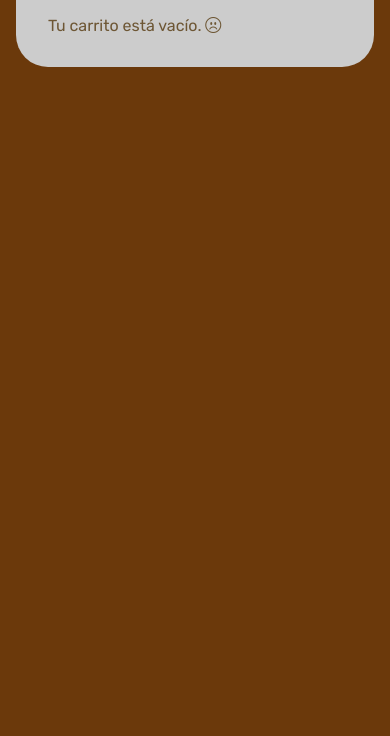
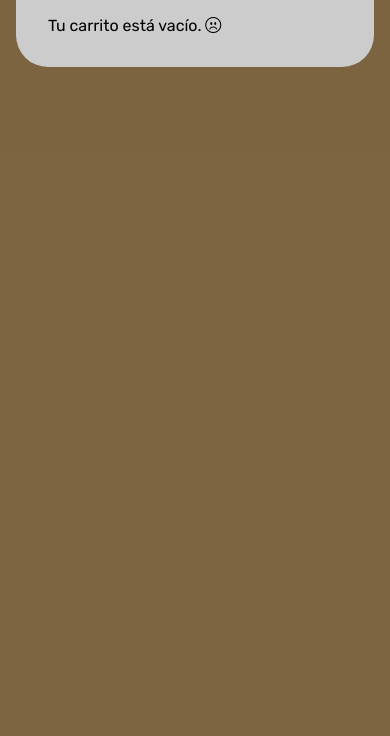
Before and after one commit to JuampiMerino-767/Estilo-Rustico-CTES, a plain HTML site: page carrito.html in a window 390 px wide. Shown: the part 108-844 px from the top of the page. Drawn offline with nearby package versions, Linux system fonts and the light colour scheme; some packages are replaced by stand-ins of ours; a script that the page names is missing.

Commit message:
Cambiando colores

```diff
--- a/assets_catalogo/CSS/main.css
+++ b/assets_catalogo/CSS/main.css
@@ -1,7 +1,7 @@
 @import url('https://fonts.googleapis.com/css2?family=Rubik:wght@300;400;500;600;700;800;900&display=swap');
 
 :root {
-    --clr-main:rgba(77, 47, 2, 0.75);
+    --clr-main-f:rgba(82, 49, 0, 0.75);
     --clr-main-d:#6b390b;
     --clr-main-light: black;
     --clr-white: #ccc;
@@ -32,7 +32,7 @@ a {
 .wrapper {
     display: grid;
     grid-template-columns: 1fr 4fr;
-    background-color: var(--clr-main);
+    background-color: var(--clr-main-d);
 }
 
 aside {
@@ -370,6 +370,7 @@ main {
         min-height: 100vh;
         display: flex;
         flex-direction: column;
+        background-color: var(--clr-main-f);
     }
 
     aside {
@@ -470,12 +471,6 @@ main {
         border-radius: 15px;
 
     }
-    aside{
-        background-color: var(--clr-main-d);
-    }
-    .wrapper{
-        background-color: var(--clr-main-d);
-    }
 
 }
 
```
